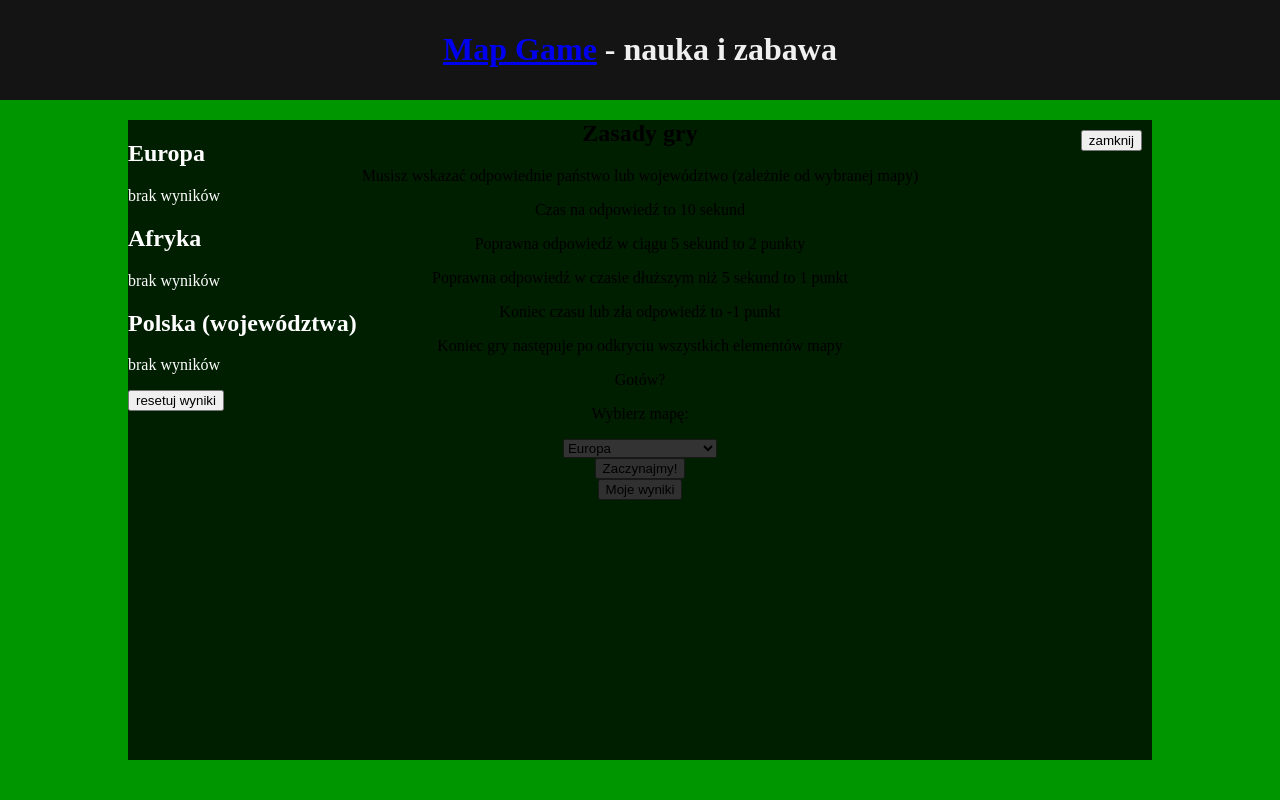
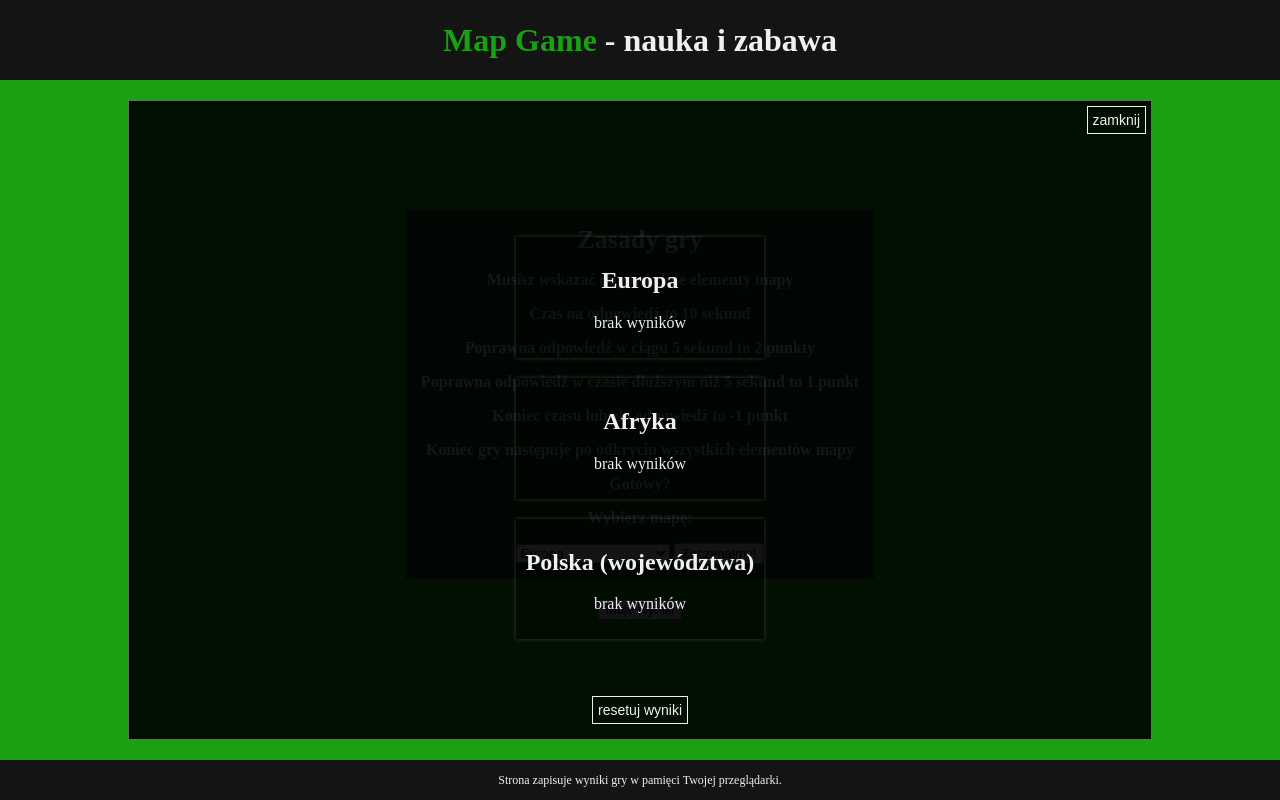
Before and after one commit to NilmergOmino/map-game, a plain HTML site: page index.html in a window 1280 px wide. Both pictures are taken after a click on the button "Moje wyniki". Drawn offline with Linux system fonts and the light colour scheme.

Commit message:
styles improved but not finished

```diff
--- a/css/style.css
+++ b/css/style.css
@@ -1,9 +1,13 @@
 body {
-  background-color: #009600;
-  margin: 0; }
+  background-color: #19a113;
+  margin: 0;
+  display: flex;
+  flex-direction: column;
+  justify-content: space-between;
+  min-height: 100vh; }
 
 .header {
-  min-height: 60px;
+  min-height: 80px;
   padding: 10px;
   box-sizing: border-box;
   text-align: center;
@@ -13,6 +17,15 @@ body {
   justify-content: center;
   align-items: center;
   color: #f0f0f0; }
+  .header__heading {
+    margin: 0;
+    padding: 0; }
+  .header__link {
+    text-decoration: none;
+    color: #19a113;
+    transition: 0.3s; }
+    .header__link:focus, .header__link:hover {
+      color: #f0f0f0; }
 
 .start-panel {
   display: flex;
@@ -20,6 +33,33 @@ body {
   align-items: center;
   flex-direction: column;
   text-align: center; }
+
+.rules {
+  box-sizing: border-box;
+  padding: 15px 15px;
+  background-color: rgba(20, 20, 20, 0.7);
+  color: #f0f0f0;
+  margin: 20px 0; }
+  .rules__heading {
+    font-size: 26px;
+    margin: 0; }
+  .rules__paragraph {
+    font-size: 16px;
+    font-weight: bold;
+    text-align: center;
+    color: rgba(240, 240, 240, 0.9); }
+
+.footer {
+  min-height: 40px;
+  margin-top: 30px;
+  background-color: #141414;
+  text-align: center;
+  display: flex;
+  justify-content: center;
+  align-items: center; }
+  .footer__paragraph_info {
+    color: #f0f0f0;
+    font-size: 12px; }
 
 .game-container {
   padding: 85px 20px 20px 20px;
@@ -33,11 +73,13 @@ body {
   position: fixed;
   top: 0;
   left: 0;
+  min-height: 80px;
   width: 100%;
   flex-direction: column;
   background-color: #141414;
   color: #f0f0f0;
-  padding: 10px 0; }
+  justify-content: center;
+  align-items: center; }
 
 .game-stats {
   display: flex;
@@ -87,9 +129,6 @@ body {
   .flying-point_minus {
     color: red; }
 
-.hidden {
-  display: none; }
-
 .time {
   color: red; }
   .time_good {
@@ -114,17 +153,63 @@ body {
     fill: #800; }
 
 .win-board {
+  position: fixed;
+  height: calc(100vh - 160px);
+  width: 80vw;
+  top: calc(100px);
+  left: 10vw;
+  overflow: scroll;
   color: white;
-  width: 80vw;
-  height: calc(90vh - 80px);
-  position: fixed;
-  top: calc(80px + 5vh);
-  left: 10vw;
-  background-color: rgba(0, 0, 0, 0.8); }
+  background-color: rgba(0, 0, 0, 0.9);
+  border: 1px solid rgba(250, 250, 250, 0.4);
+  display: flex;
+  flex-direction: column;
+  justify-content: space-between;
+  align-items: center;
+  padding: 5px;
+  text-align: center;
+  box-sizing: border-box; }
+  .win-board__btn_close, .win-board__btn_reset {
+    background-color: transparent;
+    color: #f0f0f0;
+    border: 1px solid #f0f0f0;
+    border-radius: 0;
+    padding: 5px;
+    font-size: 14px;
+    cursor: pointer;
+    transition: 0.3s; }
+    .win-board__btn_close:hover, .win-board__btn_close:focus, .win-board__btn_reset:hover, .win-board__btn_reset:focus {
+      border: 1px solid #19a113; }
   .win-board__btn_close {
-    position: absolute;
-    top: 10px;
-    right: 10px; }
+    align-self: flex-end; }
+  .win-board__btn_reset {
+    margin: 10px; }
+  .win-board__btns-container {
+    height: 30px; }
+
+.map-results {
+  background-color: rgba(0, 0, 0, 0.2);
+  color: #f0f0f0;
+  padding: 10px;
+  margin: 20px 0;
+  box-shadow: 0px 0px 4px rgba(250, 250, 250, 0.2); }
+
+.best-result-value {
+  font-weight: bold;
+  color: #19a113; }
+
+.result-list {
+  display: flex;
+  margin: 0;
+  padding: 10px;
+  justify-content: center;
+  align-items: center;
+  list-style: none;
+  flex-wrap: wrap; }
+  .result-list-item {
+    border: 1px solid #19a113;
+    padding: 5px;
+    margin: 4px; }
 
 .btn_back {
   position: fixed;
@@ -139,4 +224,7 @@ body {
   margin: 0 auto;
   width: 60%; }
 
+.hidden {
+  display: none; }
+
 /*# sourceMappingURL=style.css.map*/
--- a/index.html
+++ b/index.html
@@ -11,31 +11,32 @@
     <header class="header" id="header">
         <h1 class="header__heading"><a href="index.html" class="header__link">Map Game</a> - nauka i zabawa</h1>
     </header>
+    <main class="main">
         <div class="start-panel" id="start-panel">
             <div class="rules">
-            <h2 class="heading">Zasady gry</h2>
-            <p class="rules__paragraph">Musisz wskazać odpowiednie państwo lub województwo (zależnie od wybranej mapy)</p>
+                <h2 class="rules__heading">Zasady gry</h2>
+                <p class="rules__paragraph">Musisz wskazać odpowiednie elementy mapy</p>
                 <p class="rules__paragraph">Czas na odpowiedź to 10 sekund</p>
                 <p class="rules__paragraph">Poprawna odpowiedź w ciągu 5 sekund to 2 punkty</p>
                 <p class="rules__paragraph">Poprawna odpowiedź w czasie dłuższym niż 5 sekund to 1 punkt</p>
                 <p class="rules__paragraph">Koniec czasu lub zła odpowiedź to -1 punkt</p>
                 <p class="rules__paragraph">Koniec gry następuje po odkryciu wszystkich elementów mapy</p>
-            <p class="rules__paragraph">Gotów?</p>
+                <p class="rules__paragraph">Gotowy?</p>
                 <p class="rules__paragraph">Wybierz mapę:</p>
                 <select name="select-map" id="select-map" class="select-map">
                     <option value="europe" selected>Europa</option>
                     <option value="africa">Afryka</option>
                     <option value="poland">Polska (województwa)</option>
                 </select>
+                <button class="btn_start" id="btn_start">Zaczynajmy!</button>
             </div>
-        <button class="btn_start" id="btn_start">Zaczynajmy!</button>
             <button class="btn_win-board" id="btn_win-board">Moje wyniki</button>
         </div>
         <div class="win-board hidden" id="win-board">
             <button class="win-board__btn_close" id="btn_close">zamknij</button>
             <div class="win-board__btns-container" id="btns-container"></div>
             <div class="win-board__wins-container" id="wins-container"></div>
-        <button class="btn_clear-storage" id="btn_clear-storage">resetuj wyniki</button>
+            <button class="win-board__btn_reset" id="btn_clear-storage">resetuj wyniki</button>
         </div>
         <div class="game-container hidden" id="game-container">
             <div class="game-panel" id="game-panel">
@@ -50,6 +51,10 @@
             <!-- Maps from : https://simplemaps.com/resources/svg-maps -->
             </div>
         </div>
+    </main>
+    <footer class="footer">
+        <p class="footer__paragraph_info">Strona zapisuje wyniki gry w pamięci Twojej przeglądarki.</p>
+    </footer>
     <script src="js/bundle.js"></script>
 </body>
 </html>
```
Also changed, not shown: js/bundle.js, 1 other file. Lines whose indentation alone changed are shown as unchanged.
